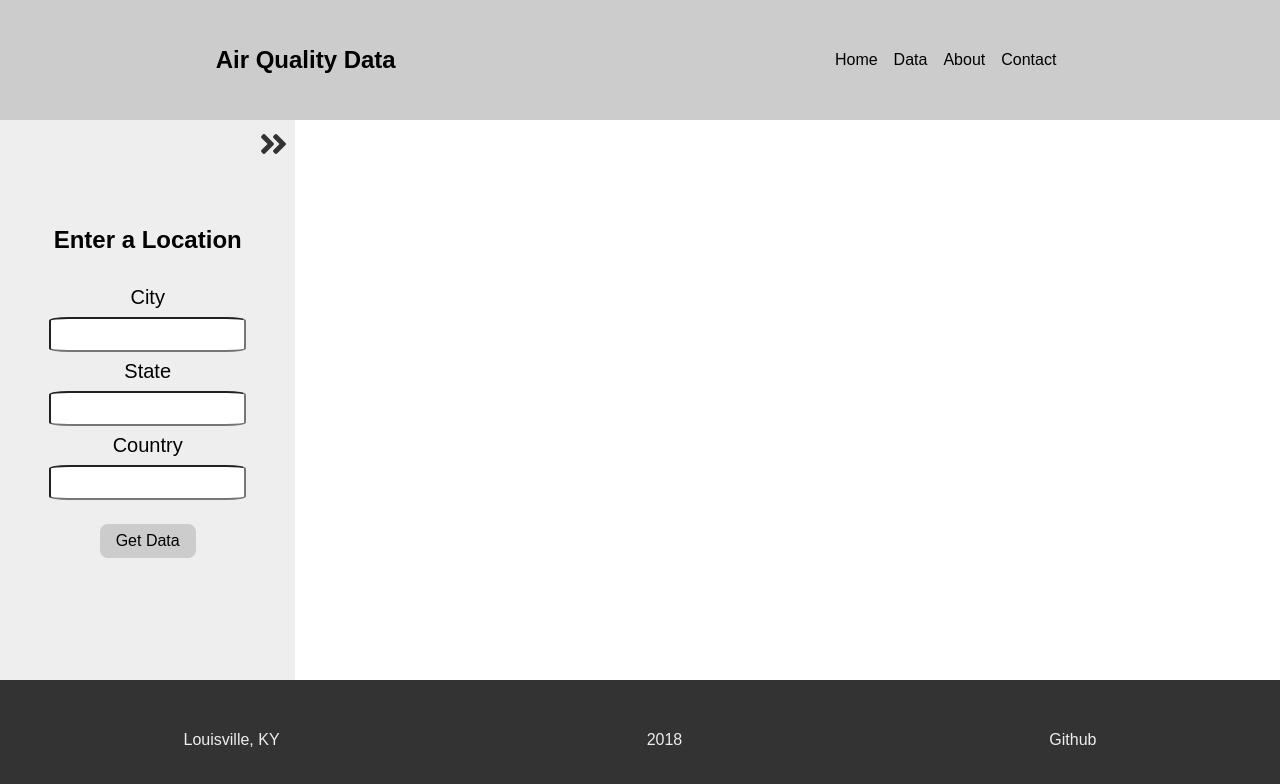
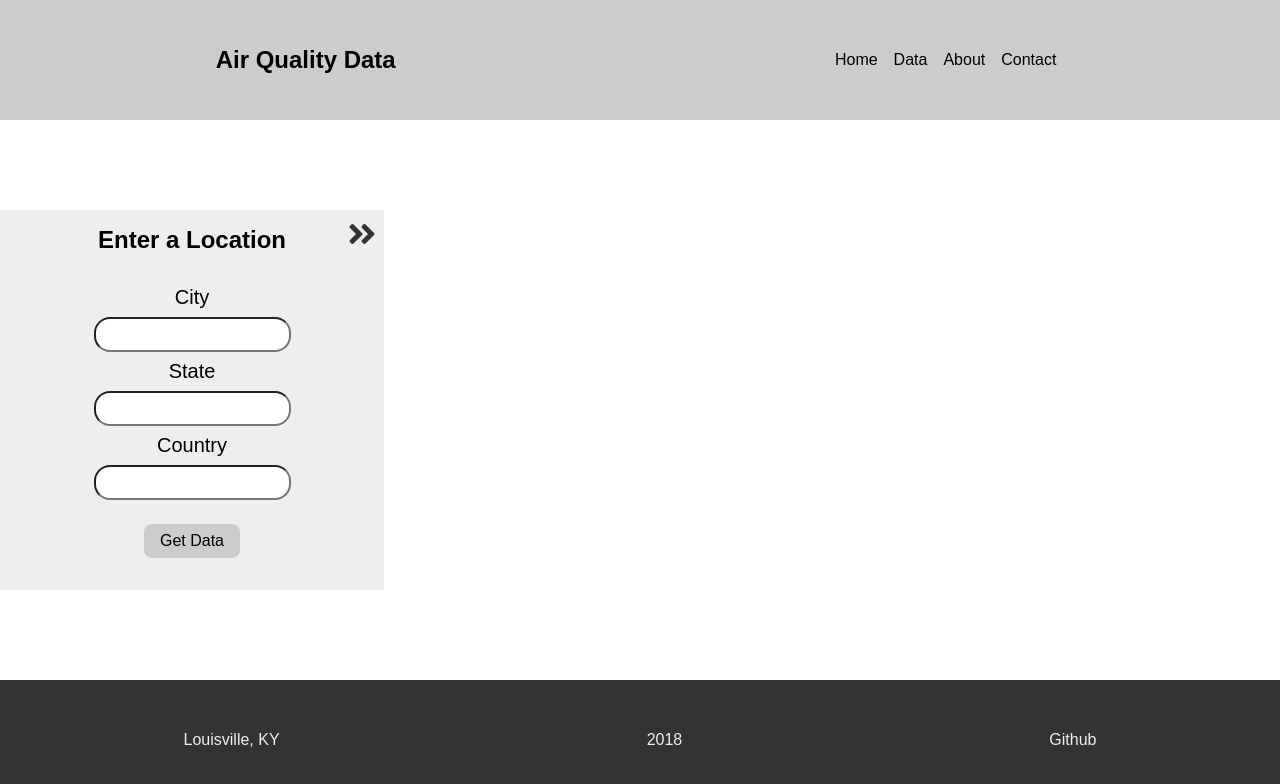
Before and after one commit to jbratcher/should-i-run, a React (Create React App) app: page / in a window 1280 px wide. Shown: the top 784 px of the page. Built offline with nearby package versions, Linux system fonts and the light colour scheme; no server answers.

Commit message:
more padding to form section, need animation library for react

```diff
--- a/src/App.css
+++ b/src/App.css
@@ -13,7 +13,7 @@ header {
   display: flex;
   justify-content: space-around;
   align-items: center;
-  height: 15vh;
+  min-height: 15vh;
 }
 
 nav ul {
@@ -30,7 +30,6 @@ main {
   flex-direction: column;
   align-items: center;
   text-align: center;
-  transition: all 0.5s ease-in-out;
 }
 
 #formSection {
@@ -39,17 +38,19 @@ main {
   flex-direction: column;
   align-items: center;
   justify-content: center;
+  padding: 0 5rem;
   position: relative;
-  transition: all 0.5s ease-in-out;
-  width: 100%;
+  width: 30%;
 }
 
 #formSection:target {
-  width: 60vw;
+  width: 60%;
+  transition: width 0.5s ease;
 }
 
 main h2 {
   padding: 1rem 0;
+  white-space: nowrap;
 }
 
 #mainNav a {
@@ -72,7 +73,7 @@ main form {
   display: flex;
   flex-direction: column;
   align-items: center;
-  padding: 1rem 0;
+  padding: 1rem;
 }
 
 main form label {
@@ -80,7 +81,7 @@ main form label {
 }
 
 main form input {
-  border-radius: 10%;
+  border-radius: 1rem;
   margin: 0.5rem 0;
   padding: 0.5rem;
 }
@@ -121,7 +122,7 @@ footer {
   display: flex;
   justify-content: space-around;
   align-items: center;
-  height: 15vh;
+  min-height: 15vh;
 }
 
 footer span a {
@@ -137,7 +138,7 @@ footer span a {
     justify-content: space-between;
     text-align: center;
     transition: all 0.5s ease-in-out;
-    height: 70vh;
+    min-height: 70vh;
   }
 
   #formSection {
```
